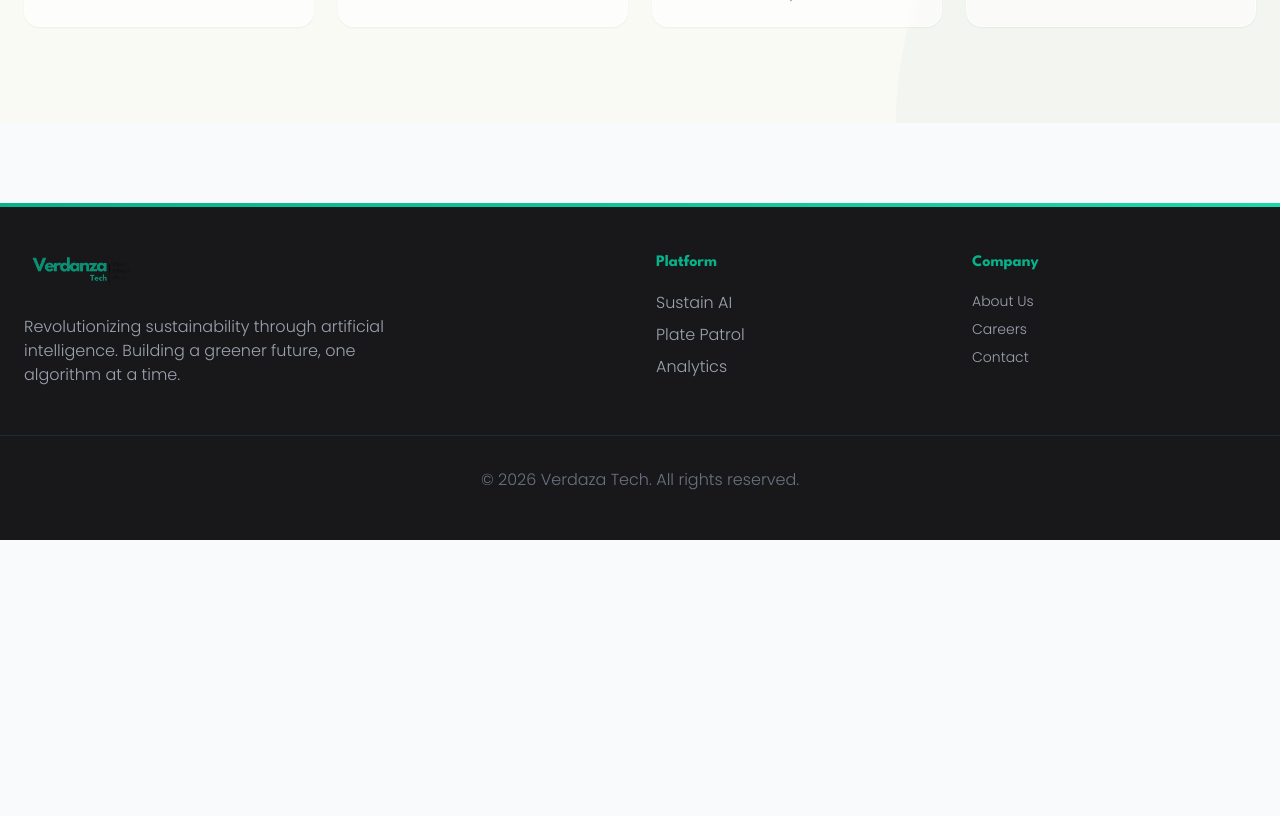
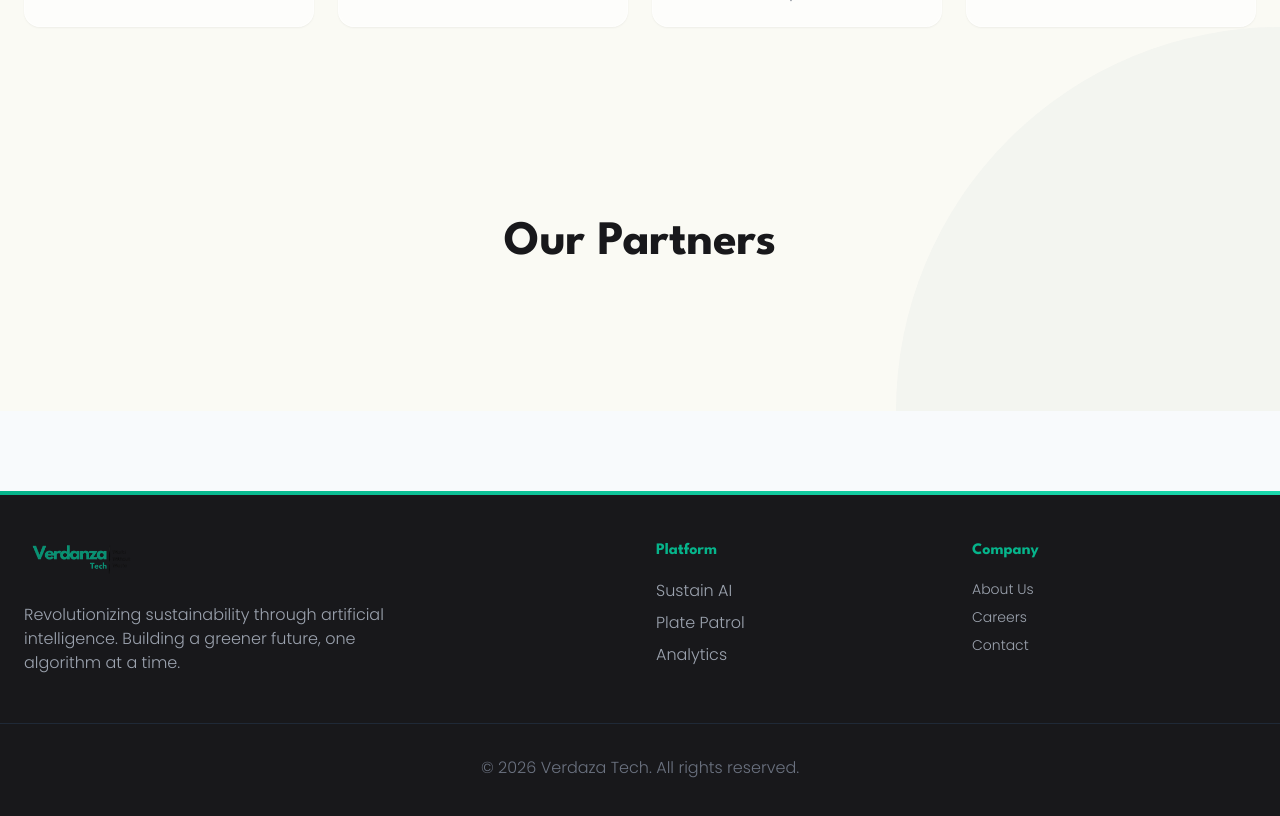
Before and after one commit to Matthew-Tian5/Verdanza-, a React (Vite) app: page /#/ in a window 1280 px wide. Shown: the part 3372-4188 px from the top of the page. Before the commit the page ends 3912 px from the top, so only its background shows below. Built offline with nearby package versions, Linux system fonts and the light colour scheme.

Commit message:
added partners section

```diff
--- a/pages/Home.tsx
+++ b/pages/Home.tsx
@@ -296,6 +296,15 @@ const Home: React.FC = () => {
            </div>
         </div>
       </section>
+
+
+      <section className="py-24 bg-verdanza-yellow/30">
+        <div className="max-w-7xl mx-auto px-6">
+           <h2 className="text-5xl font-display font-bold text-charcoal mb-12 text-center">Our Partners</h2>
+
+
+        </div>
+      </section>
     </div>
   );
 };
```
